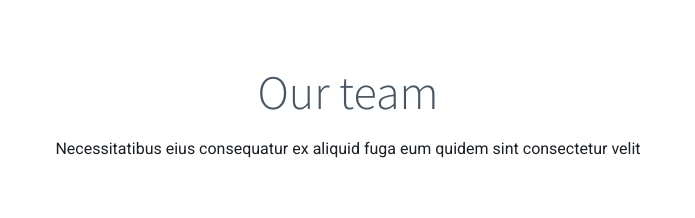
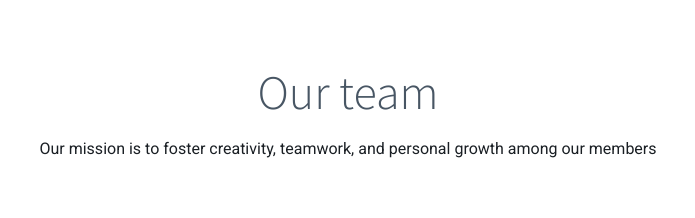
Before and after one commit to orwel009/luminaries, a plain HTML site: page index.html in a window 1280 px wide. Shown: the part 2460-2678 px from the top of the page, 292-987 px from the left. Drawn offline with Linux system fonts and the light colour scheme.

Commit message:
uodates require

```diff
--- a/index.html
+++ b/index.html
@@ -400,7 +400,7 @@
       <!-- Section Title -->
       <div class="container section-title" data-aos="fade-up">
         <h2>Our team</h2>
-        <p>Necessitatibus eius consequatur ex aliquid fuga eum quidem sint consectetur velit</p>
+        <p>Our mission is to foster creativity, teamwork, and personal growth among our members</p>
       </div><!-- End Section Title -->
 
       <div class="container" data-aos="fade-up" data-aos-delay="100">
```
